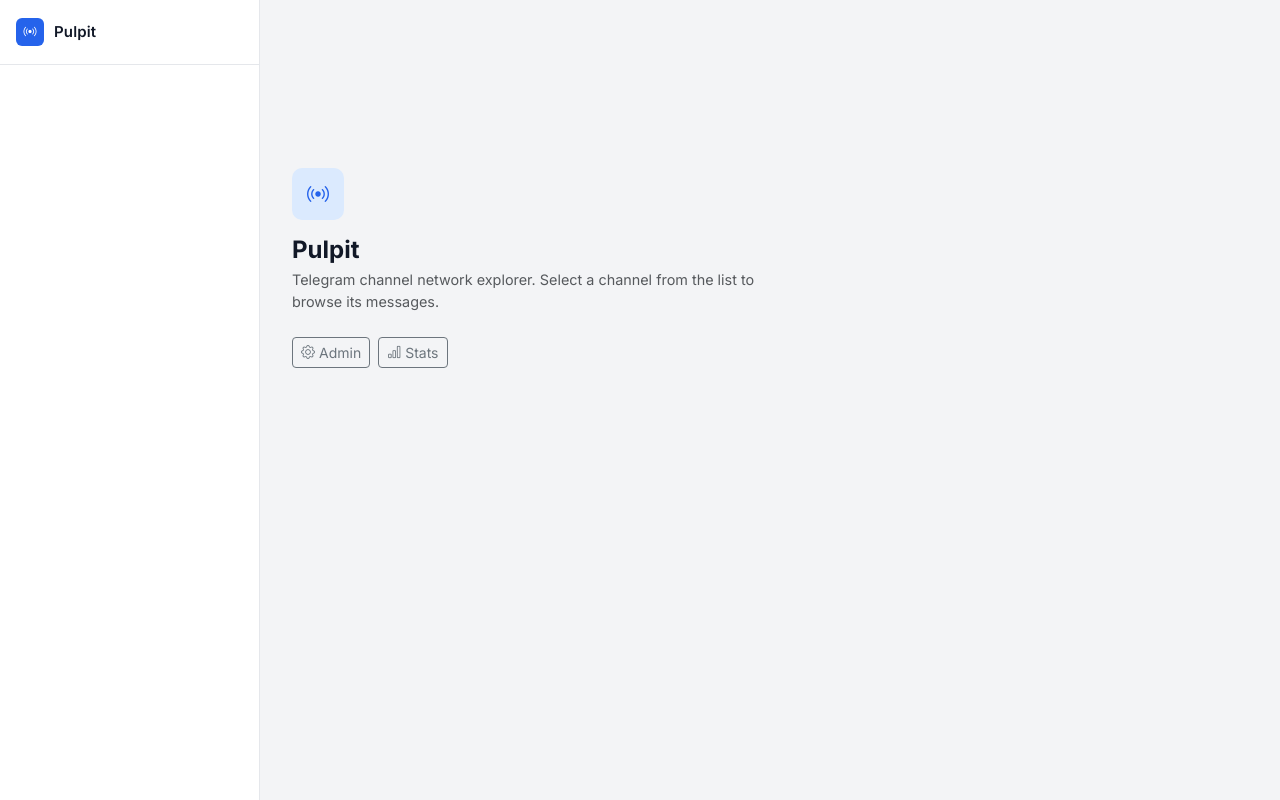
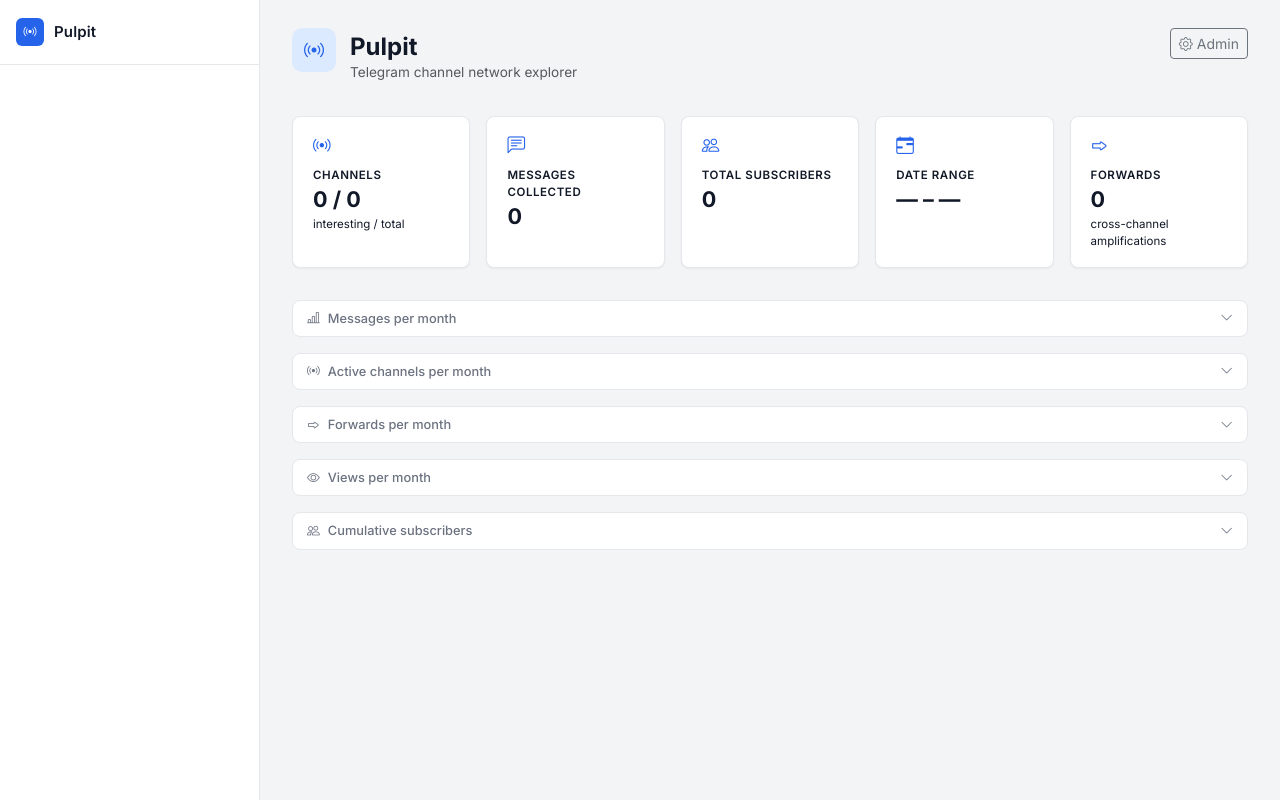
Before and after one commit to giovabal/TNExp, a Django app: page / in a window 1280 px wide. Run offline with Django 4.2, Linux system fonts and the light colour scheme; data that the repository does not hold is empty.

Commit message:
Move stats to homepage; remove standalone stats page
All network summary cards and chart panels are now on the homepage.
The admin link sits in the top-right corner of the homepage header.
StatsPageView, its URL, and the stats_page.html template are removed.
/stats/ now only hosts the chart data endpoints used by the homepage
and channel detail pages.

Co-Authored-By: Claude Sonnet 4.6 <noreply@anthropic.com>

```diff
--- a/stats/urls.py
+++ b/stats/urls.py
@@ -3,7 +3,6 @@ from django.urls import path
 from . import views
 
 urlpatterns = [
-    path("", views.StatsPageView.as_view(), name="stats-page"),
     path("data/messages_history/", views.MessagesHistoryDataView.as_view(), name="messages-history-data"),
     path(
         "data/active_channels_history/",
--- a/webapp/templates/webapp/home.html
+++ b/webapp/templates/webapp/home.html
@@ -1,20 +1,97 @@
 {% extends "webapp/index.html" %}
 {% load static %}
 
+{% block extra_styles %}
+<style>
+  .home-page .stats-panel { max-width: none; }
+  .home-header {
+    display: flex;
+    align-items: flex-start;
+    justify-content: space-between;
+    gap: 1rem;
+    margin-bottom: 1.75rem;
+  }
+  .home-brand { display: flex; align-items: center; gap: .875rem; }
+  .home-icon {
+    width: 44px;
+    height: 44px;
+    background: #dbeafe;
+    border-radius: .625rem;
+    display: flex;
+    align-items: center;
+    justify-content: center;
+    font-size: 1.25rem;
+    color: var(--accent);
+    flex-shrink: 0;
+  }
+  .summary-grid {
+    display: grid;
+    grid-template-columns: repeat(auto-fit, minmax(11rem, 1fr));
+    gap: 1rem;
+    margin-bottom: 2rem;
+  }
+</style>
+{% endblock extra_styles %}
+
 {% block content %}
-<div class="home-wrap">
-  <div class="home-icon">
-    <i class="bi bi-broadcast" aria-hidden="true"></i>
-  </div>
-  <h1 class="h4 fw-bold mb-1">Pulpit</h1>
-  <p class="text-muted mb-4" style="font-size: .9rem;">Telegram channel network explorer. Select a channel from the list to browse its messages.</p>
-  <div class="d-flex gap-2 flex-wrap">
-    <a href="/admin/" class="btn btn-sm btn-outline-secondary">
+<div class="home-page">
+
+  <div class="home-header">
+    <div class="home-brand">
+      <div class="home-icon"><i class="bi bi-broadcast" aria-hidden="true"></i></div>
+      <div>
+        <h1 class="h4 fw-bold mb-0">Pulpit</h1>
+        <p class="text-muted mb-0" style="font-size:.85rem;">Telegram channel network explorer</p>
+      </div>
+    </div>
+    <a href="/admin/" class="btn btn-sm btn-outline-secondary flex-shrink-0">
       <i class="bi bi-gear me-1" aria-hidden="true"></i>Admin
     </a>
-    <a href="/stats/" class="btn btn-sm btn-outline-secondary">
-      <i class="bi bi-bar-chart me-1" aria-hidden="true"></i>Stats
-    </a>
   </div>
+
+  <div class="summary-grid">
+    {% for card in summary %}
+    <div class="summary-card">
+      <i class="bi {{ card.icon }} sc-icon" aria-hidden="true"></i>
+      <span class="sc-label">{{ card.label }}</span>
+      <span class="sc-value">{{ card.value }}</span>
+      {% if card.note %}<span class="sc-note">{{ card.note }}</span>{% endif %}
+    </div>
+    {% endfor %}
+  </div>
+
+  {% for panel in panels %}
+  <div class="stats-panel mb-3">
+    <button class="stats-toggle"
+            type="button"
+            data-bs-toggle="collapse"
+            data-bs-target="#panel-{{ panel.id }}"
+            aria-expanded="false"
+            aria-controls="panel-{{ panel.id }}">
+      <i class="bi {{ panel.icon }}" aria-hidden="true"></i>
+      {{ panel.title }}
+      <i class="bi bi-chevron-down toggle-chevron" aria-hidden="true"></i>
+    </button>
+    <div class="collapse" id="panel-{{ panel.id }}" data-chart-url="{{ panel.url }}">
+      <div class="stats-panel-body" style="padding:0">
+        <div class="stats-spinner"><div class="spinner-border text-primary" style="width:1.5rem;height:1.5rem;" role="status"><span class="visually-hidden">Loading…</span></div></div>
+        <iframe class="w-100 border-0" style="height: 480px;" title="{{ panel.title }}" loading="lazy"></iframe>
+      </div>
+    </div>
+  </div>
+  {% endfor %}
+
 </div>
+
+<script>
+  document.querySelectorAll('.home-page .collapse[data-chart-url]').forEach(function (collapse) {
+    var iframe = collapse.querySelector('iframe');
+    var spinner = collapse.querySelector('.stats-spinner');
+    var loaded = false;
+    collapse.addEventListener('show.bs.collapse', function () {
+      if (!loaded) { iframe.src = collapse.dataset.chartUrl; loaded = true; }
+    });
+    iframe.addEventListener('load', function () { spinner.classList.add('hidden'); });
+  });
+</script>
 {% endblock content %}
--- a/webapp/views.py
+++ b/webapp/views.py
@@ -13,6 +13,76 @@ from .models import Channel, Message
 
 class HomeView(BaseMixin, TemplateView):
     template_name = "webapp/home.html"
+
+    def get_context_data(self, **kwargs: Any) -> dict[str, Any]:
+        from django.urls import reverse
+
+        ctx = super().get_context_data(**kwargs)
+
+        total_channels = Channel.objects.count()
+        interesting_channels = Channel.objects.filter(organization__is_interesting=True).count()
+        total_messages = Message.objects.count()
+        total_subscribers = (
+            Channel.objects.filter(organization__is_interesting=True, participants_count__isnull=False).aggregate(
+                total=Sum("participants_count")
+            )["total"]
+            or 0
+        )
+        date_agg = Message.objects.filter(date__isnull=False).aggregate(earliest=Min("date"), latest=Max("date"))
+        total_forwards = Message.objects.filter(forwarded_from__isnull=False).count()
+
+        def fmt_date(d: Any) -> str:
+            return d.strftime("%b %Y") if d else "—"
+
+        ctx["summary"] = [
+            {
+                "icon": "bi-broadcast",
+                "label": "Channels",
+                "value": f"{interesting_channels:,} / {total_channels:,}",
+                "note": "interesting / total",
+            },
+            {"icon": "bi-chat-left-text", "label": "Messages collected", "value": f"{total_messages:,}"},
+            {"icon": "bi-people", "label": "Total subscribers", "value": f"{total_subscribers:,}"},
+            {
+                "icon": "bi-calendar-range",
+                "label": "Date range",
+                "value": f"{fmt_date(date_agg['earliest'])} – {fmt_date(date_agg['latest'])}",
+            },
+            {
+                "icon": "bi-forward",
+                "label": "Forwards",
+                "value": f"{total_forwards:,}",
+                "note": "cross-channel amplifications",
+            },
+        ]
+        ctx["panels"] = [
+            {
+                "id": "messages-history",
+                "title": "Messages per month",
+                "icon": "bi-bar-chart-line",
+                "url": reverse("messages-history-data"),
+            },
+            {
+                "id": "active-channels-history",
+                "title": "Active channels per month",
+                "icon": "bi-broadcast",
+                "url": reverse("active-channels-history-data"),
+            },
+            {
+                "id": "forwards-history",
+                "title": "Forwards per month",
+                "icon": "bi-forward",
+                "url": reverse("forwards-history-data"),
+            },
+            {"id": "views-history", "title": "Views per month", "icon": "bi-eye", "url": reverse("views-history-data")},
+            {
+                "id": "subscribers-history",
+                "title": "Cumulative subscribers",
+                "icon": "bi-people",
+                "url": reverse("subscribers-history-data"),
+            },
+        ]
+        return ctx
 
 
 class ChannelDetailView(BaseMixin, ListView):
```
Also changed, not shown: stats/templates/stats/stats_page.html (deleted, +0 -66 lines), stats/views.py (+1 -82 lines).
